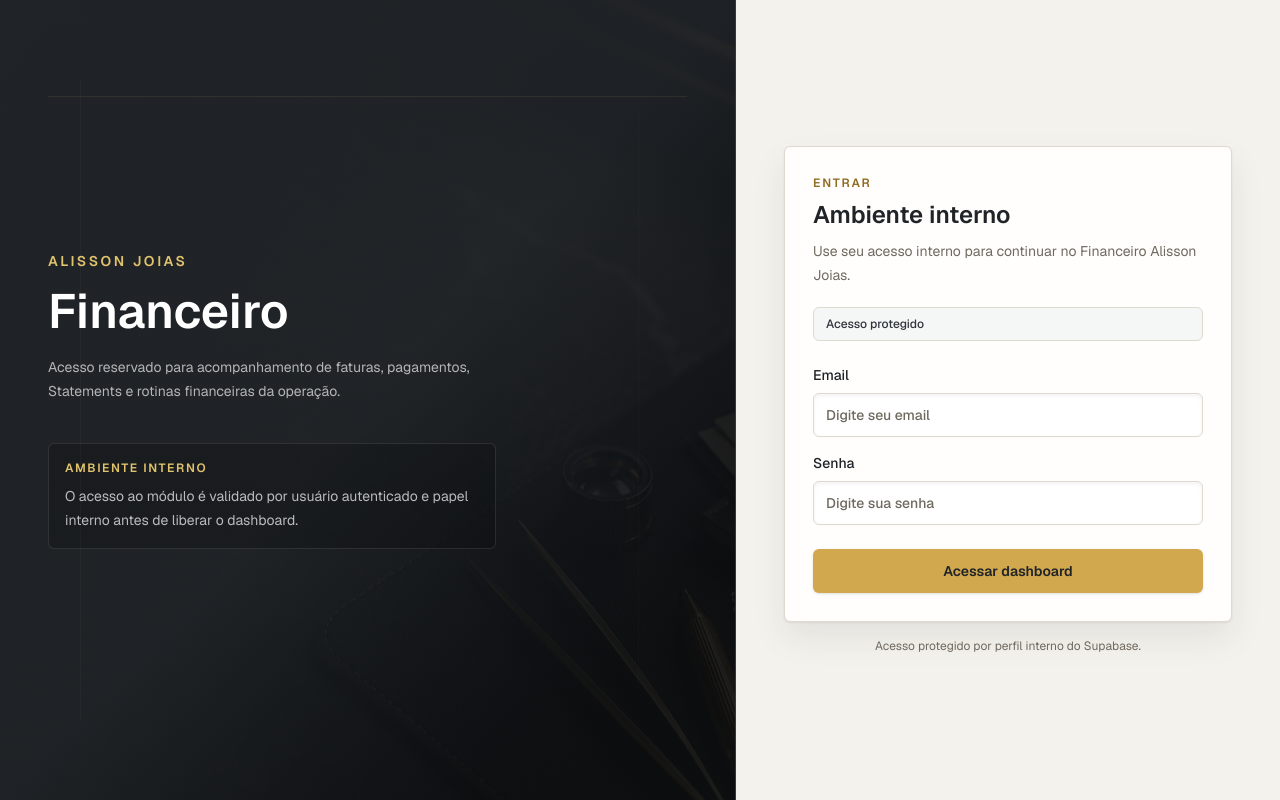
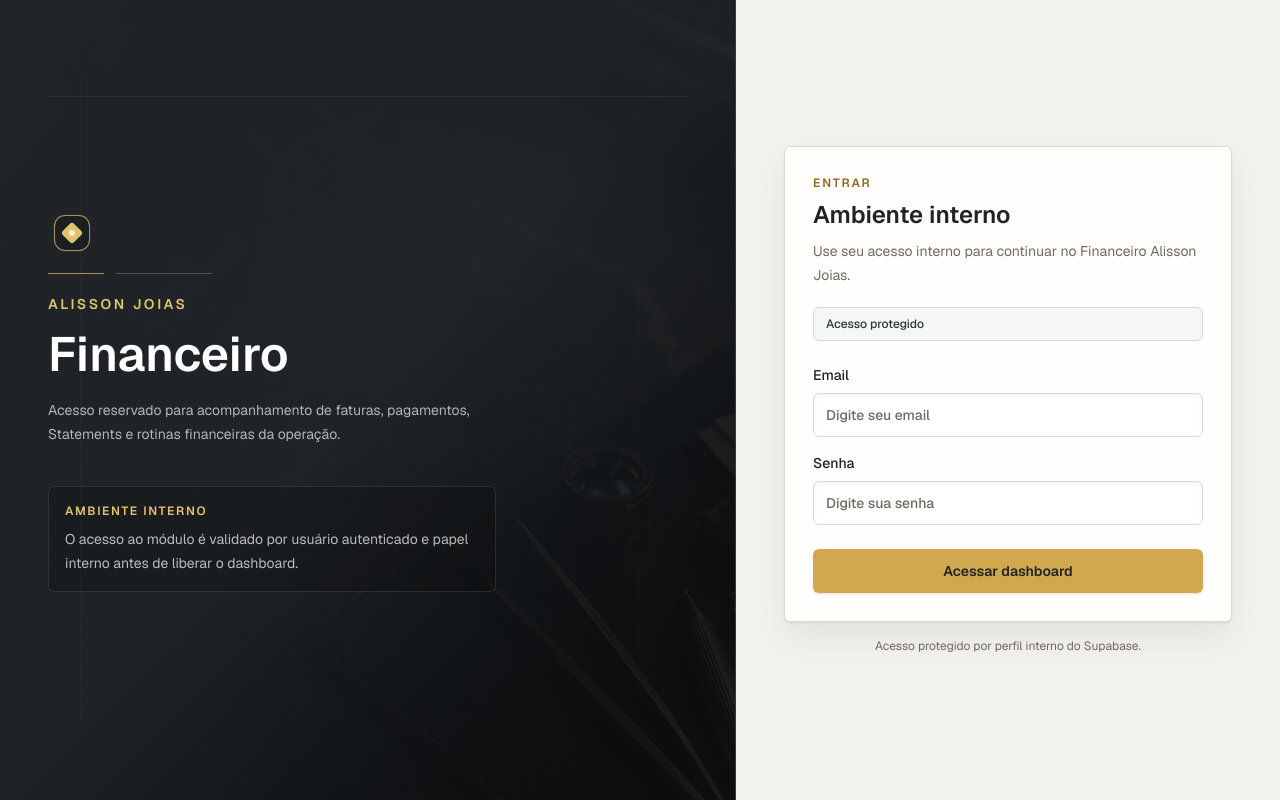
Before and after one commit to RanieeelB/alisson-joias-erp, a Next.js app: page /login in a window 1280 px wide. Built offline with nearby package versions, Linux system fonts and the light colour scheme; no server answers.

Commit message:
feat: refine login brand header

```diff
--- a/src/app/login/page.tsx
+++ b/src/app/login/page.tsx
@@ -61,6 +61,8 @@
           </div>
 
           <div className="relative max-w-xl">
+            <BrandMark tone="dark" />
+            <RefinedLines tone="dark" />
             <p className="text-sm font-semibold uppercase tracking-[0.18em] text-[var(--color-gold-300)]">
               Alisson Joias
             </p>
@@ -87,6 +89,8 @@
         <section className="flex min-h-screen items-center justify-center bg-[var(--color-app-canvas)] px-4 py-8 text-[var(--color-graphite-950)] sm:px-6 lg:px-10">
           <div className="w-full max-w-[28rem]">
             <div className="mb-6 lg:hidden">
+              <BrandMark tone="light" />
+              <RefinedLines tone="light" />
               <p className="text-sm font-semibold uppercase tracking-[0.18em] text-[var(--color-gold-700)]">
                 Alisson Joias
               </p>
@@ -160,3 +164,39 @@
     </main>
   );
 }
+
+function BrandMark({ tone }: { tone: "dark" | "light" }) {
+  const lineTone =
+    tone === "dark" ? "border-[var(--color-gold-300)]/70" : "border-[var(--color-gold-700)]/70";
+  const fillTone =
+    tone === "dark" ? "bg-[var(--color-gold-300)]" : "bg-[var(--color-gold-700)]";
+  const shineTone =
+    tone === "dark" ? "bg-white/72" : "bg-[var(--color-app-canvas)]/90";
+
+  return (
+    <div
+      aria-hidden="true"
+      className="mb-4 flex h-12 w-12 items-center justify-center"
+      data-login-brand-mark
+    >
+      <span className={`flex h-9 w-9 items-center justify-center rounded-[0.7rem] border ${lineTone} bg-black/12 shadow-[0_0_0_1px_rgba(255,255,255,0.03)]`}>
+        <span className={`flex h-4 w-4 rotate-45 items-center justify-center rounded-[0.2rem] ${fillTone}`}>
+          <span className={`h-1.5 w-1.5 -rotate-45 rounded-full ${shineTone}`} />
+        </span>
+      </span>
+    </div>
+  );
+}
+
+function RefinedLines({ tone }: { tone: "dark" | "light" }) {
+  const accentTone =
+    tone === "dark" ? "bg-[var(--color-gold-300)]/70" : "bg-[var(--color-gold-700)]/72";
+  const baseTone = tone === "dark" ? "bg-white/20" : "bg-[var(--color-graphite-950)]/14";
+
+  return (
+    <div aria-hidden="true" className="mb-5 flex items-center gap-3" data-login-refined-lines>
+      <span className={`h-px w-14 ${accentTone}`} />
+      <span className={`h-px w-24 ${baseTone}`} />
+    </div>
+  );
+}
```
Also changed, not shown: 2 other files (tests, documents, lock files or other folders).
